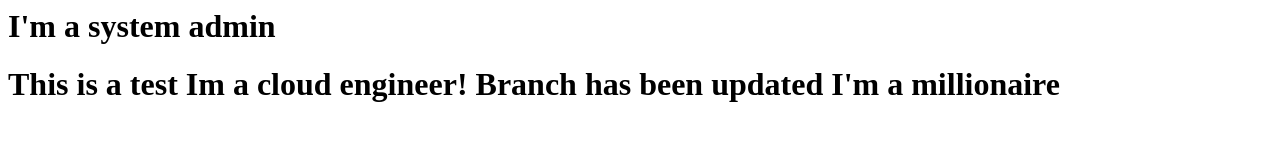
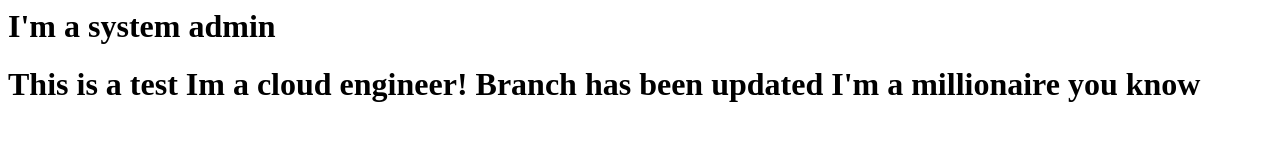
Before and after one commit to bkalan32/git-project, a plain HTML site: page index.html in a window 1280 px wide. Drawn offline with Linux system fonts and the light colour scheme.

Commit message:
Updated index.html

```diff
--- a/index.html
+++ b/index.html
@@ -2,4 +2,4 @@
 This is a test
 Im a cloud engineer!
 Branch has been updated
-I'm a millionaire
+I'm a millionaire you know
```
